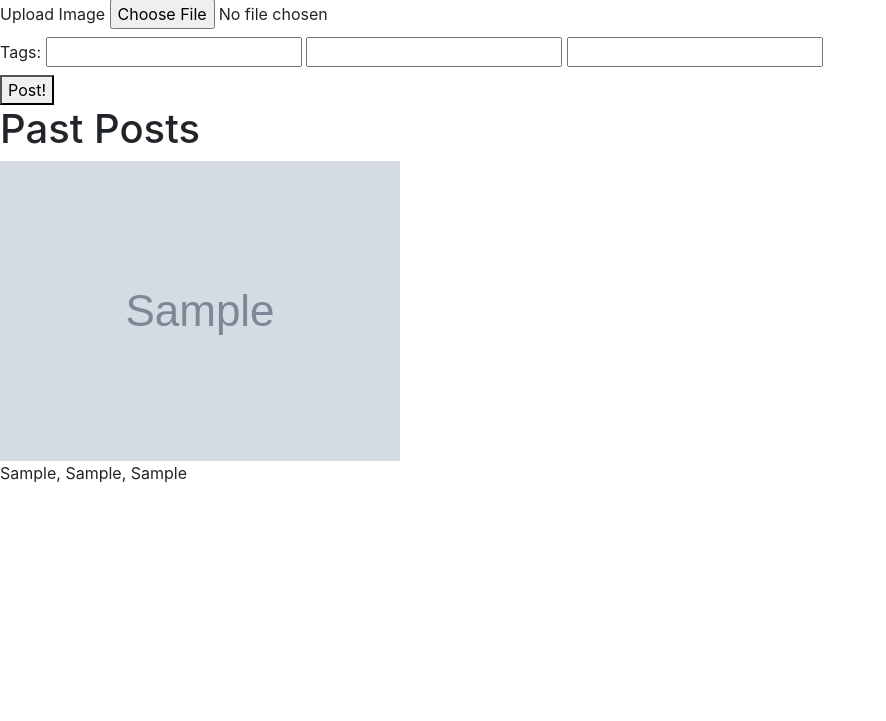
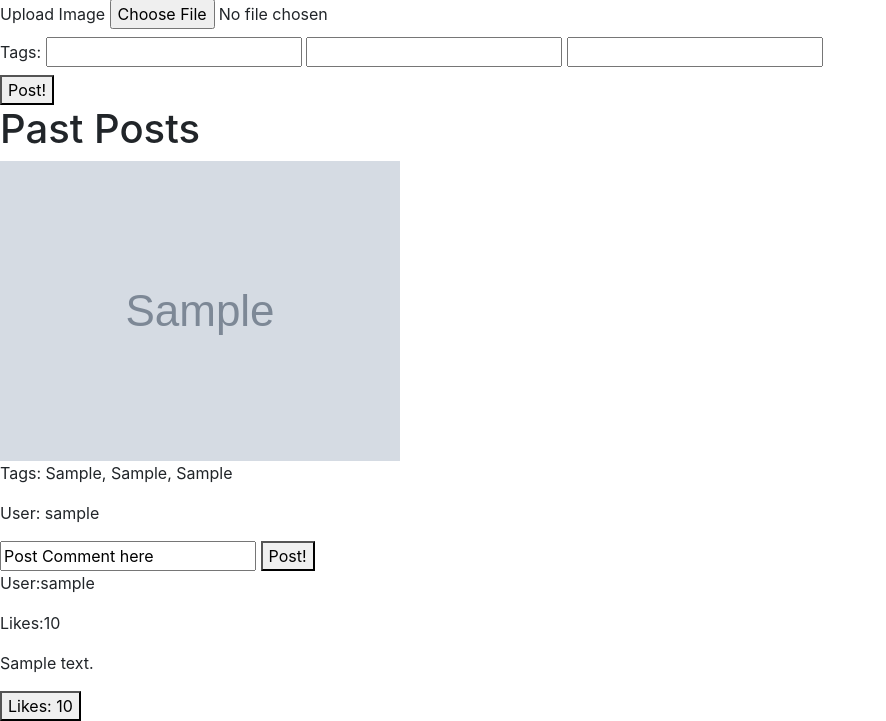
Before and after one commit to Christine516/shopFinder, a Python web app: template templates/home.html in a window 1280 px wide. Shown: the part 557-1278 px from the top of the page, without its empty margins (0-886 px from the left). Before the commit the page ends 1040 px from the top, so only its background shows below. Run offline with Jinja, Linux system fonts and the light colour scheme; the template is opened without the code that fills it: most values are stand-ins (such as "Sample title", 1, 10 or a date in 2020); grey boxes marked "Sample" are stand-in pictures; some libraries are stand-ins or nearby versions.

Commit message:
Comment and like functionality has been added

```diff
--- a/static/js/trial.js
+++ b/static/js/trial.js
@@ -0,0 +1,27 @@
+function LikePost(post_key) {
+  var xhttp = new XMLHttpRequest();
+  xhttp.onreadystatechange = function() {
+    if (this.readyState == 4)
+    {
+
+      str = document.getElementById(post_key).innerHTML
+      str = str.substr(7, str.length - 1).trim()
+      console.log(str)
+      var integer = parseInt(str, 10);
+      console.log(integer)
+      integer += 1;
+      document.getElementById(post_key).innerHTML = "Likes: " + String(integer);
+    }
+  };
+  xhttp.open("POST", "/Like", true);
+
+  xhttp.setRequestHeader("Content-type", "application/x-www-form-urlencoded");
+  xhttp.send("post=" + post_key );
+}
+function CommentPost(post_key) {
+  var xhttp = new XMLHttpRequest();
+  xhttp.open("POST", "/comment", true);
+  var content=document.getElementById("Input"+post_key).value;
+  xhttp.setRequestHeader("Content-type", "application/x-www-form-urlencoded");
+  xhttp.send("post=" + post_key +"&comment="+content);
+}
--- a/templates/home.html
+++ b/templates/home.html
@@ -4,10 +4,9 @@
     <!-- Required meta tags -->
     <meta charset="utf-8">
     <meta name="viewport" content="width=device-width, initial-scale=1, shrink-to-fit=no">
-
-    <!-- Bootstrap CSS -->
+    <script type="text/javascript" src="/static/js/trial.js" ></script>
     <link rel="stylesheet" href="https://stackpath.bootstrapcdn.com/bootstrap/4.3.1/css/bootstrap.min.css" integrity="sha384-ggOyR0iXCbMQv3Xipma34MD+dH/1fQ784/j6cY/iJTQUOhcWr7x9JvoRxT2MZw1T" crossorigin="anonymous">
-    <title></title>
+    <title> Home Page</title>
     <link rel="stylesheet" href="/static/css/home.css">
   </head>
   <body>
@@ -33,13 +32,38 @@
         <input type="text" name="tag3" value="">
       </label><br/>
       <button type="submit">Post!</button>
-      <form>
+    </form>
     <h1>Past Posts</h1>
     {% if all_posts !=  None %}
 
       {% for post in all_posts %}
-        <img src = {{ post.image_url }}>
-        <p> {{ post.tag1 }}, {{ post.tag2 }}, {{ post.tag3 }}</p>
+        <div>
+          <img src = {{ post.image_url }}>
+          <p>Tags: {{ post.tag1 }}, {{ post.tag2 }}, {{ post.tag3 }}</p>
+          <p>User: {{ post.user_name}} </p>
+          <input id = "Input{{ post.key.id }}"type="text" name="Comment" value="Post Comment here">
+          <button  onclick = "CommentPost({{ post.key.id }})" type="submit">Post!</button>
+
+          {% if post.comments != None %}
+            {% for comment in post.comments %}
+              <div>
+              <p>User:{{ comment.user_name }}</p>
+               <p>Likes:{{ comment.likes }} </p>
+               <p>{{ comment.content }} </p>
+               <!-- {% if comment != None %}
+                 {% for subcomment in comment.comments %}
+                   <div>
+     `              <p>User:{{ subcomment.user_name }}</p>
+                    <p>Likes:{{ subcomment.likes }} </p>
+                    <p>{{ subcomment.content }} </p>
+                   </div>
+                 {% endfor %}
+            {% endif %} -->
+              </div>
+            {% endfor %}
+          {% endif %}
+          <button id  = {{ post.key.id  }} onclick="LikePost({{ post.key.id }})" >Likes: {{ post.likes }} </button>
+      </div>
       {% endfor %}
     {% else %}
       <h1> No Posts made yet </h1>
```
Also changed, not shown: main.py (+37 -2 lines), posts.py (+6 -1 lines).
